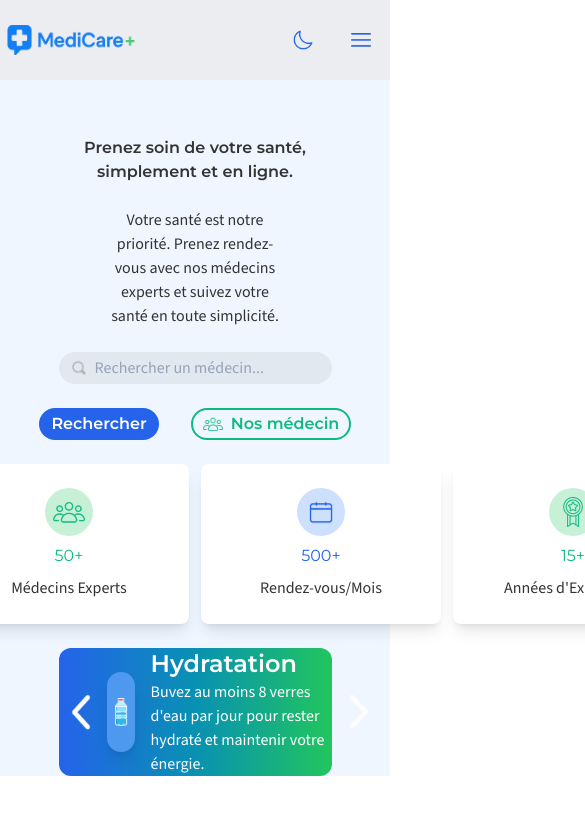
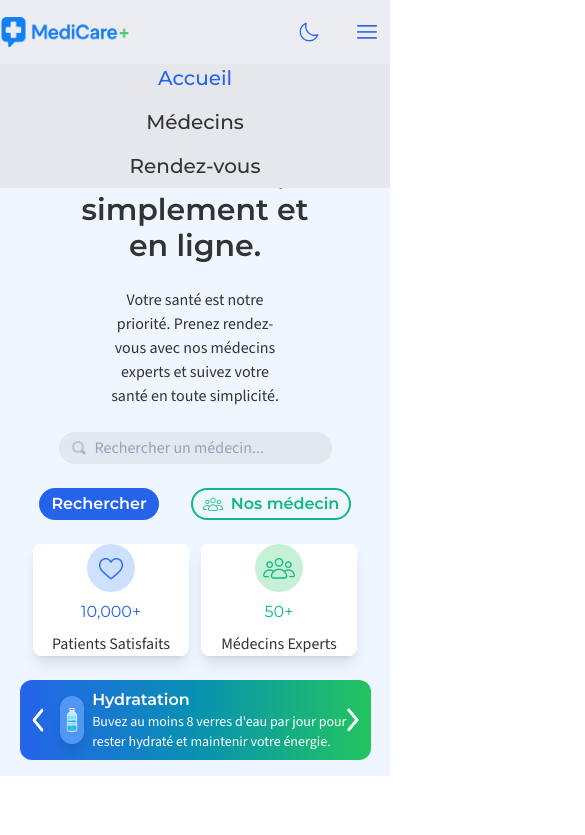
Before and after one commit to ayoubelfaqir1-ops/MediCare-, a plain HTML site: page index.html in a window 390 px wide. Both pictures are taken after a click on the element 367 px from the left and 40 px from the top of the page. Shown: the top 835 px of the page, 585 px wide, since content can reach past the window. Drawn offline with nearby package versions, Linux system fonts and the light colour scheme.

```diff
--- a/JS/index.js
+++ b/JS/index.js
@@ -1,5 +1,17 @@
 
-  // 1️⃣ Get the input element from the HTML
+ /*-----------menuburger------------------*/
+
+const menuButton = document.getElementById('menubutton');
+const menulist = document.getElementById('menu');
+
+menuButton.addEventListener('click',()=>{
+    menulist.classList.toggle('hidden');
+});
+
+
+
+
+ // 1️⃣ Get the input element from the HTML
   const searchInput = document.getElementById('search');
 
   // 2️⃣ Listen for when the user types in the input
--- a/index.html
+++ b/index.html
@@ -32,11 +32,12 @@
     <title>MediCare +</title>
 </head>
 <body>
-<header class="flex justify-center items-center bg-gray-200 bg-opacity-75 backdrop-blur-md h-20 sticky top-0"><div class="flex items-center justify-center gap-36 ">
+<!--navbar-->
+   <header class="flex justify-center items-center bg-gray-200 bg-opacity-75 backdrop-blur-md h-16 lg:h-20 sticky top-0 z-10 "><div class="flex items-center justify-center gap-[40vw] md:gap-[50vw] lg:gap-36 ">
         <img src="ressources/medicare-logo.png" alt="website logo" class="w-32 lg:w-36">
         <nav class="flex bg-slate-200 px-5 py-2 rounded-3xl  bg-gray-50 items-center gap-8 font-heading text-base font-medium text-text hidden lg:flex">
-            <a href=""><div class="bg-primary px-4 py-1 rounded-2xl text-white" >Accueil</div></a>
-            <a href="medicins.html"><div>Médecins</div></a>
+            <a href="index.html"><div class="bg-primary px-4 py-1 rounded-2xl text-white">Accueil</div></a>
+            <a href="medicins.html"><div >Médecins</div></a>
             <a href="rendez-vous.html"><div>Rendez-vous</div></a>
         </nav>
         <div class="hidden lg:flex">
@@ -46,7 +47,7 @@
             </div>
             <p class="font-heading font-semibold text-text pl-1">dark</p>
         </div>
-        <div class="flex justify-center items-center gap-6 lg:hidden ">
+        <div class="flex justify-center items-center gap-6 lg:hidden">
             <!---light dark mode-->
             <div class="flex justify-center items-center w-12 h-12 hover:bg-blue-800 rounded-xl hidden lg:hidden">
                 <img class="w-5 invert brightness-0" src="ressources/brightness.png" alt="">
@@ -60,23 +61,21 @@
             </div>
 
         </div>
+
+
     </div></header>
 
 
 
 
     <section class="flex flex-col items-center gap-6 bg-blue-50">
+         <div id="menu" class="flex flex-col justify-center items-center gap-4 font-heading text-xl font-medium text-text fixed top-16 w-full bg-gray-200  hidden">
+            <a href="index.html"><div class="text-primary">Accueil</div></a>
+            <a href="medicins.html"><div >Médecins</div></a>
+            <a href="rendez-vous.html"><div class="pb-2">Rendez-vous</div></a>
+        </div>
 
-
-        <h1 class=" pt-14 tex/*-----------menuburger------------------*/
-
-const menuButton = document.getElementById('menubutton');
-const menulist = document.getElementById('menu');
-
-menuButton.addEventListener('click',()=>{
-    menulist.classList.toggle('hidden');
-});
-t-3xl font-heading font-semibold text-text w-[70vw] text-center">Prenez soin de votre santé, simplement et en ligne.</h1>
+        <h1 class=" pt-14 text-3xl font-heading font-semibold text-text w-[70vw] text-center">Prenez soin de votre santé, simplement et en ligne.</h1>
         <p class="w-[45vw] text-center text-text font-medium font-body">Votre santé est notre priorité. Prenez rendez-vous avec nos médecins experts et suivez votre santé en toute simplicité.</p>
         <!--searchbar-->
         <div class="flex items-center w-[70vw] h-8 bg-slate-200 rounded-2xl font-body text-slate-600 px-3">
@@ -94,9 +93,9 @@ t-3xl font-heading font-semibold text-text w-[70vw] text-center">Prenez soin de
             <a href="medicins.html"><button class="flex justify-center items-center border-2 border-secondary gap-2 w-40 rounded-2xl h-8 text-secondary font-heading font-semibold"><img src="ressources/icons8-persons-96(1).png" alt="" class="w-5 " >Nos médecin</button></a>
         </div>
 
-
+        <!---general info-->
         <div class="flex gap-3">
-            <div class="flex flex-col gap-2 justify-center items-center w-60 h-40 rounded-lg shadow-lg hover:shadow-blue-300 bg-white border-1 ">
+            <div class="flex flex-col gap-2 justify-center items-center w-[40vw] md:w-60 md:h-40 rounded-lg shadow-lg hover:shadow-blue-300 bg-white border-1 ">
                 <div class="flex w-12 h-12 rounded-full bg-blue-500/25 justify-center items-center ">
                 <img class="w-6 pt-1" src="ressources/blocks/heart.png" alt="">
                 </div>
@@ -104,7 +103,7 @@ t-3xl font-heading font-semibold text-text w-[70vw] text-center">Prenez soin de
                 <p class="font-body text-text">Patients Satisfaits</p>
             </div>
 
-            <div class="flex flex-col gap-2 justify-center items-center w-60 h-40 rounded-lg shadow-lg hover:shadow-grreen-300 bg-white hover:shadow-green-300 border-1 ">
+            <div class="flex flex-col gap-2 justify-center items-center w-[40vw] md:w-60 md:h-40 rounded-lg shadow-lg hover:shadow-grreen-300 bg-white hover:shadow-green-300 border-1 ">
                 <div class="flex w-12 h-12 rounded-full bg-green-500/25 justify-center items-center ">
                 <img class="w-8" src="ressources/icons8-persons-96(1).png" alt="">
                 </div>
@@ -112,7 +111,7 @@ t-3xl font-heading font-semibold text-text w-[70vw] text-center">Prenez soin de
                 <p class="font-body text-text">Médecins Experts</p>
             </div>
 
-            <div class="flex flex-col gap-2 justify-center items-center w-60 h-40 rounded-lg shadow-lg bg-white hover:shadow-blue-300 border-1 ">
+            <div class="flex flex-col gap-2 justify-center items-center w-[40vw] md:w-60 md:h-40 rounded-lg shadow-lg bg-white hover:shadow-blue-300 border-1 hidden md:flex ">
                 <div class="flex w-12 h-12 rounded-full bg-blue-500/25 justify-center items-center ">
                 <img class="w-6 " src="ressources/blocks/date.png" alt="">
                 </div>
@@ -120,7 +119,7 @@ t-3xl font-heading font-semibold text-text w-[70vw] text-center">Prenez soin de
                 <p class="font-body text-text">Rendez-vous/Mois</p>
             </div>
 
-            <div class="flex flex-col gap-2 justify-center items-center w-60 h-40 rounded-lg shadow-lg hover:shadow-green-300 bg-white border-1 ">
+            <div class="flex flex-col gap-2 justify-center items-center w-[40vw] md:w-60 md:h-40 rounded-lg shadow-lg hover:shadow-green-300 bg-white border-1 hidden lg:flex ">
                 <div class="flex w-12 h-12 rounded-full bg-green-500/25 justify-center items-center ">
                 <img class="w-8" src="ressources/blocks/award-ribbon(1).png" alt="">
                 </div>
@@ -128,19 +127,19 @@ t-3xl font-heading font-semibold text-text w-[70vw] text-center">Prenez soin de
                 <p class="font-body text-text">Années d'Expérience</p>
             </div>
         </div>
-
-        <div class="flex justify-between items-center px-3 bg-gradient-to-r from-primary  via-cyan-600 to-green-500 w-[70vw] h-32 rounded-xl">
-            <img id="left1" class="w-5 h-9 cursor-pointer " src="ressources/fleft.png" alt="a gouche">
-            <div class="flex items-center gap-4 flex-1 pl-4">
-            <div class="flex w-20 h-20 rounded-full bg-blue-400/75 justify-center items-center shadow-lg">
+            <!----carosel----->
+        <div class="flex justify-between items-center px-3 bg-gradient-to-r from-primary  via-cyan-600 to-green-500 w-[90vw] h-20 md:w-[70vw] md:h-28 rounded-xl mb-4">
+            <img id="left1" class="w-3 h-6 md:w-5 md:h-9 cursor-pointer " src="ressources/fleft.png" alt="a gouche">
+            <div class="flex items-center gap-2 md:gap-4 flex-1 pl-4">
+            <div class="flex w-12 h-12 md:w-20 md:h-20 rounded-full bg-blue-400/75 justify-center items-center shadow-lg">
             <img id="image" class="w-14" src="ressources/carousel/brain.png" alt="">
             </div>
             <div>
-                <h2 id="title" class="text-2xl font-heading text-white font-semibold">Gestion du Stress</h2>
-                <p id="paragraph" class="text-base text-white font-body">Pratiquez la méditation ou le yoga pour réduire le stress et améliorer votre bien-être.</p>
+                <h2 id="title" class="text-base font-heading text-white font-semibold">Gestion du Stress</h2>
+                <p id="paragraph" class="text-sm text-white font-body">Pratiquez la méditation ou le yoga pour réduire le stress et améliorer votre bien-être.</p>
             </div>
             </div>
-            <img id="right1" class="w-5 h-9 cursor-pointer" src="ressources/fright.png" alt="a droite">
+            <img id="right1" class="w-3 h-6 md:w-5 md:h-9 cursor-pointer" src="ressources/fright.png" alt="a droite">
         </div>
     </section>
 
```
Also changed, not shown: JS/rendez-vous.js (+15 -0 lines), rendez-vous.html (+22 -21 lines), JS/medicins.js (line endings or trailing spaces).
